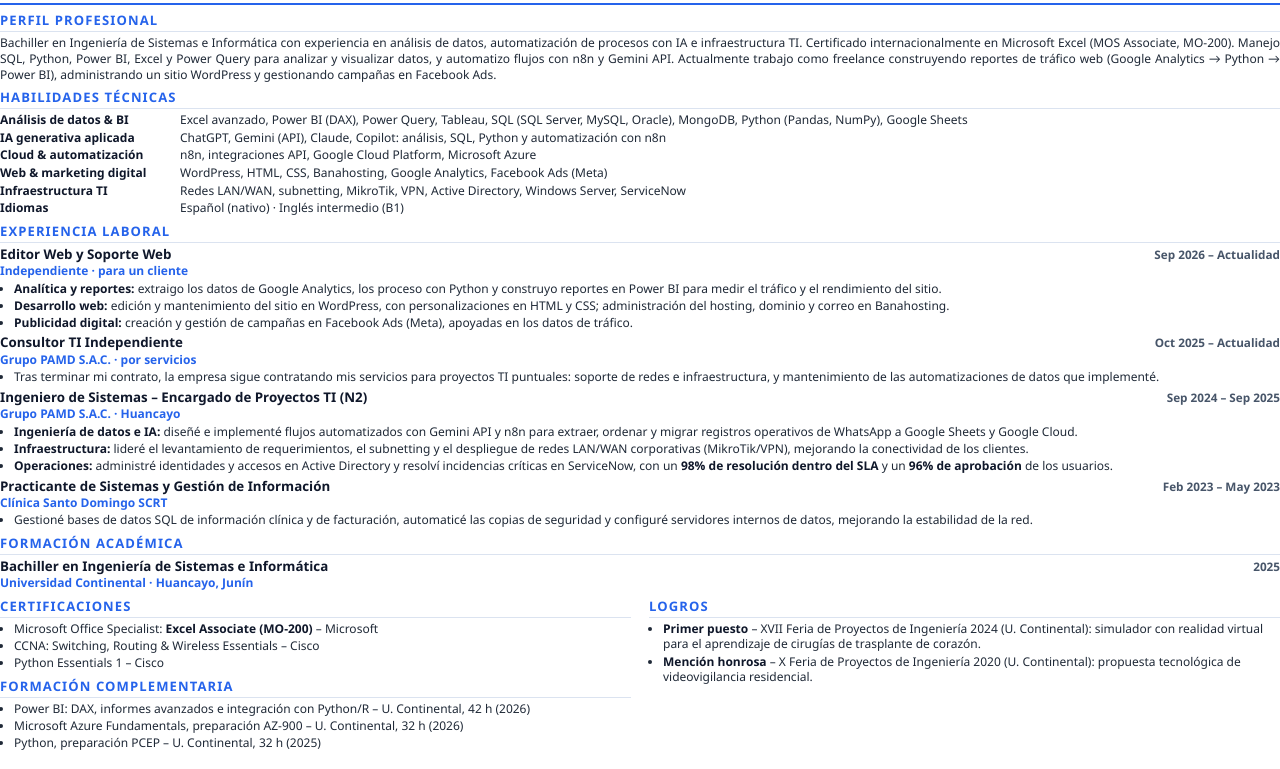
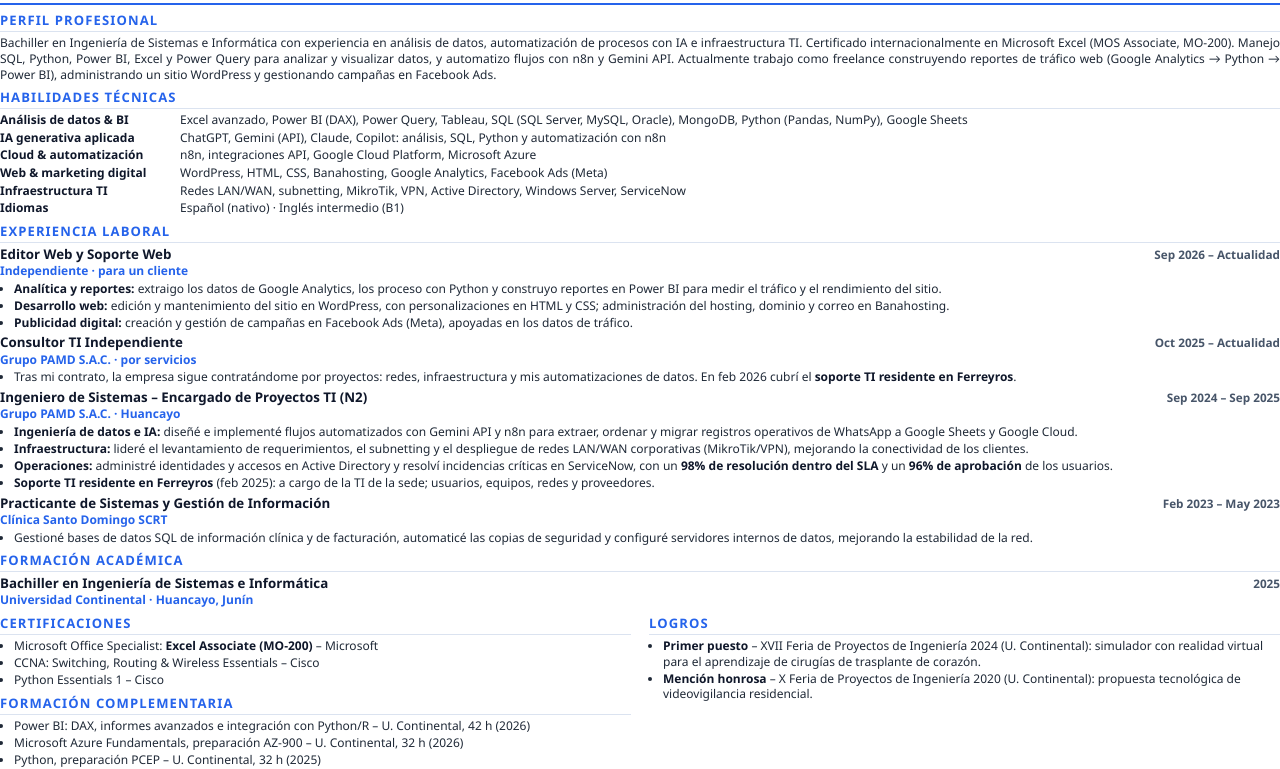
Before and after one commit to JGuere2811/JGuere2811.github.io, a plain HTML site: page cv-fuente/cv.html in a window 1280 px wide. Shown: the part 86-855 px from the top of the page. Drawn offline with Linux system fonts and the light colour scheme.

Commit message:
CV: soporte TI residente en Ferreyros (feb 2025 y feb 2026)
Co-Authored-By: Claude Opus 5.5 <noreply@anthropic.com>

```diff
--- a/cv-fuente/cv.html
+++ b/cv-fuente/cv.html
@@ -65,7 +65,7 @@ li strong{color:#0f172a}
   <div class="jh"><b>Consultor TI Independiente</b><span class="d">Oct 2025 – Actualidad</span></div>
   <div class="org">Grupo PAMD S.A.C. · por servicios</div>
   <ul>
-    <li>Tras terminar mi contrato, la empresa sigue contratando mis servicios para proyectos TI puntuales: soporte de redes e infraestructura, y mantenimiento de las automatizaciones de datos que implementé.</li>
+    <li>Tras mi contrato, la empresa sigue contratándome por proyectos: redes, infraestructura y mis automatizaciones de datos. En feb 2026 cubrí el <strong>soporte TI residente en Ferreyros</strong>.</li>
   </ul>
 </div>
 <div class="job">
@@ -75,6 +75,7 @@ li strong{color:#0f172a}
     <li><strong>Ingeniería de datos e IA:</strong> diseñé e implementé flujos automatizados con Gemini API y n8n para extraer, ordenar y migrar registros operativos de WhatsApp a Google Sheets y Google Cloud.</li>
     <li><strong>Infraestructura:</strong> lideré el levantamiento de requerimientos, el subnetting y el despliegue de redes LAN/WAN corporativas (MikroTik/VPN), mejorando la conectividad de los clientes.</li>
     <li><strong>Operaciones:</strong> administré identidades y accesos en Active Directory y resolví incidencias críticas en ServiceNow, con un <strong>98% de resolución dentro del SLA</strong> y un <strong>96% de aprobación</strong> de los usuarios.</li>
+    <li><strong>Soporte TI residente en Ferreyros</strong> (feb 2025): a cargo de la TI de la sede; usuarios, equipos, redes y proveedores.</li>
   </ul>
 </div>
 <div class="job">
```
Also changed, not shown: 1 other file.
